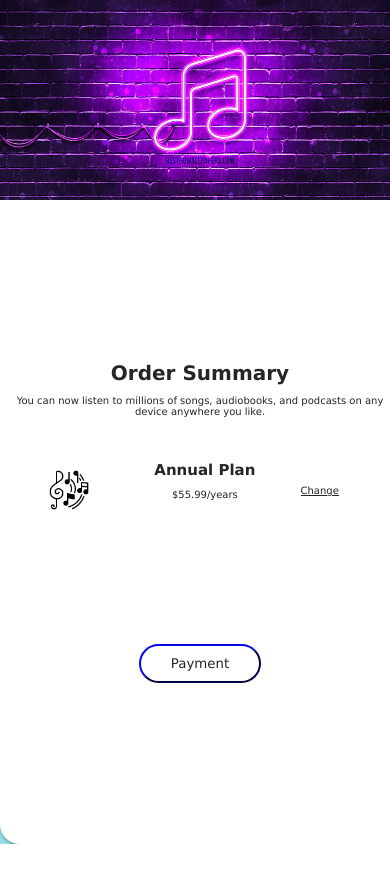
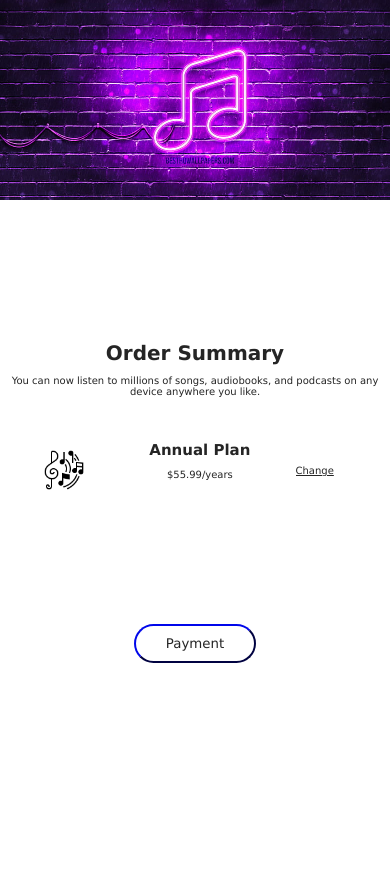
Before and after one commit to SabrinaSouzass1/Treinamento, a plain HTML site: page resumo-de-pedido/index.html in a window 390 px wide. Shown: the top 882 px of the page. Drawn offline with Linux system fonts and the light colour scheme.

Commit message:
Update estilo.css

```diff
--- a/resumo-de-pedido/src/CSS/estilo.css
+++ b/resumo-de-pedido/src/CSS/estilo.css
@@ -14,22 +14,25 @@
     overflow: hidden;
 }
 
-html {
-    overflow: hidden;
-    min-width: 100vh;
-}
-
 body {
     min-height: 100vh;
     min-width: 100vh;
+    overflow: hidden;
+    overflow-y: hidden;
+    overflow-x: hidden;
 }
 
 @media (max-width: 600px) {
+    body main {
+        overflow: hidden;
+        background-color: white;
+    }
 
     body main #card-principal {
+        border-radius: 0px;
+        box-shadow: 0px 0px white;
         width: 100%;
         height: 100%;
-        min-height: 100vh;
     }
 
     body main #back {
@@ -47,8 +50,7 @@ body {
         align-items: center;
         position: absolute;
         flex-direction: column;
-        flex-wrap: wrap;
-        margin-top: 100px;
+        margin-top: 80px;
     }
 
 }
```
